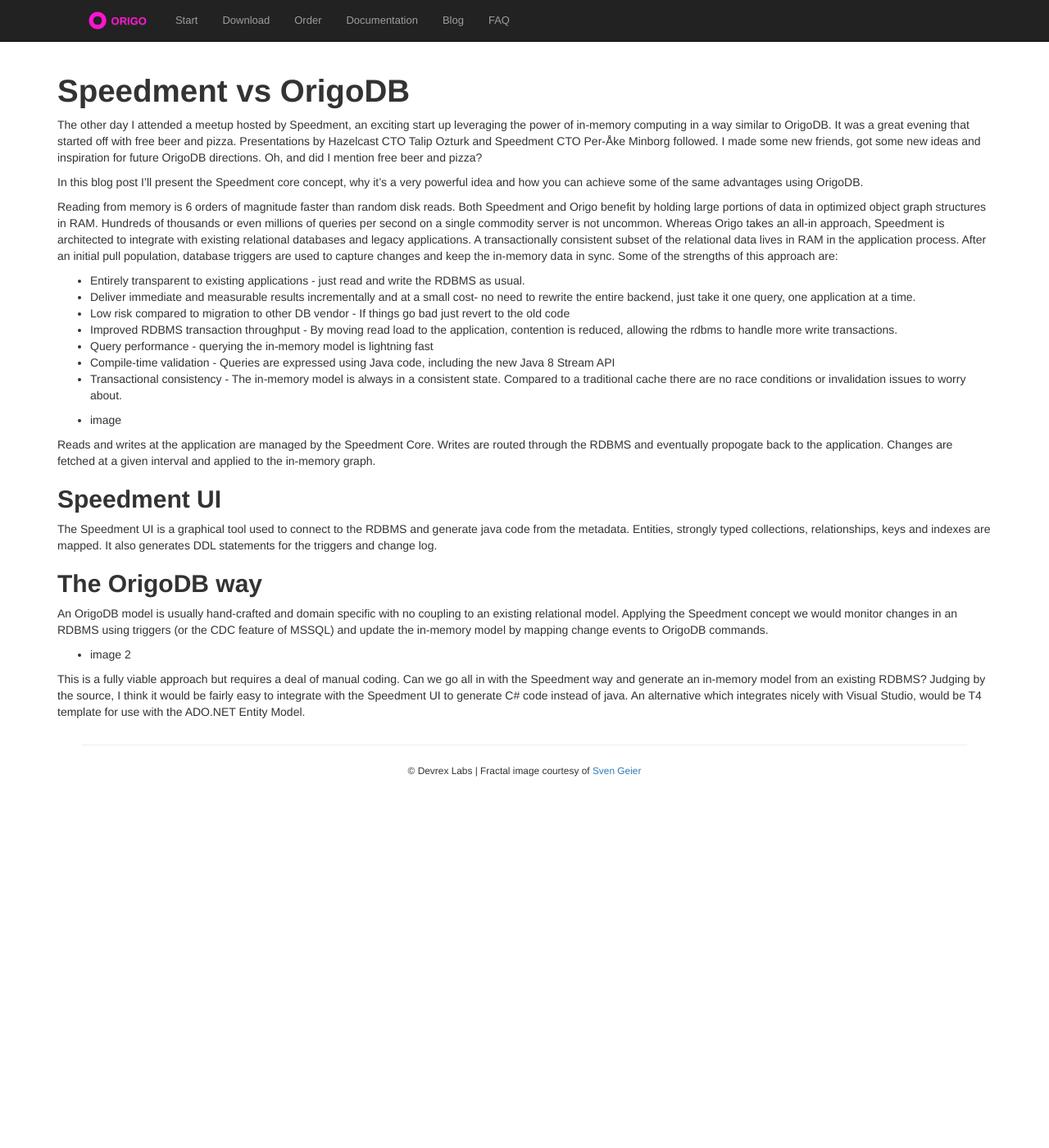
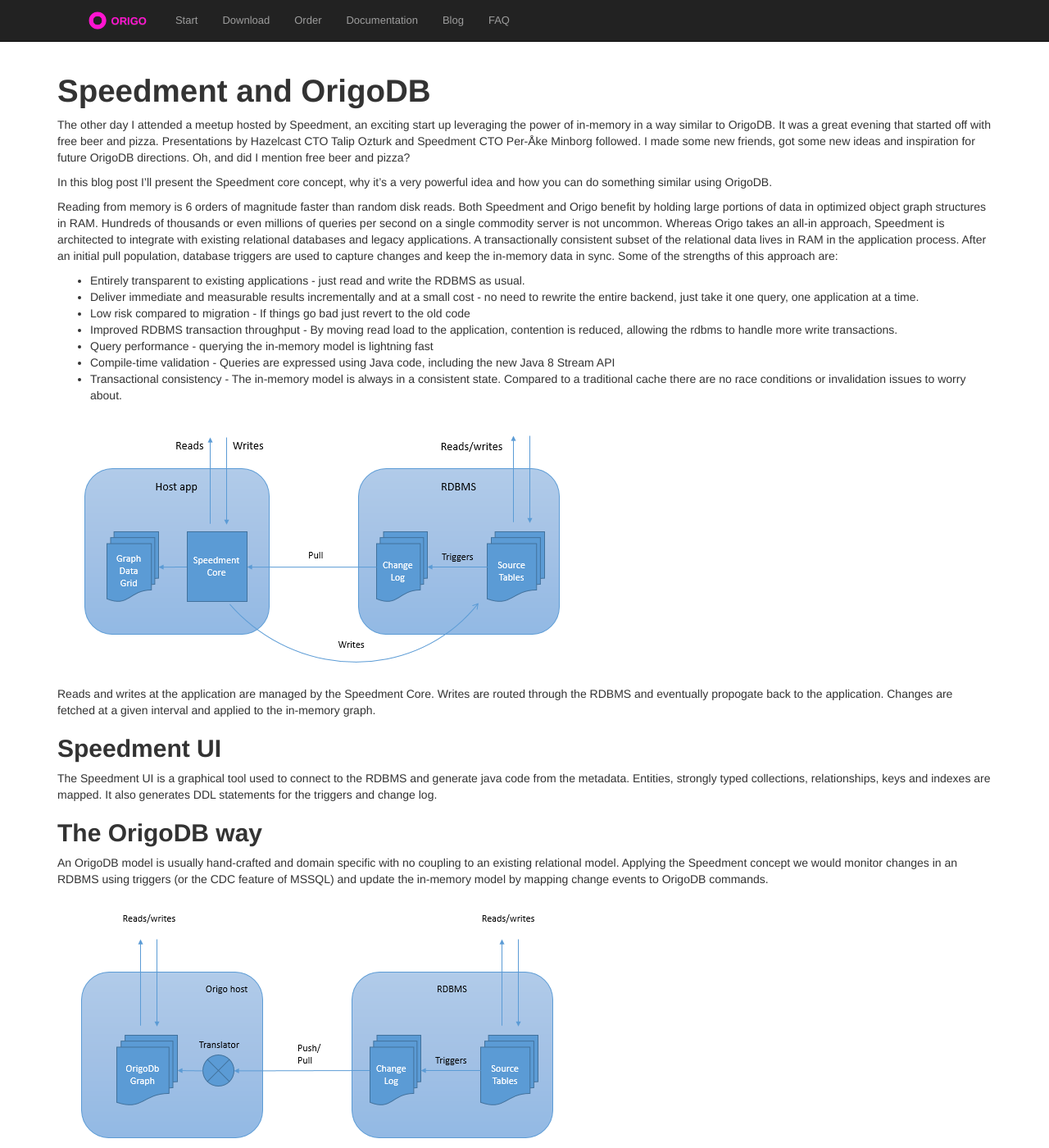
Before and after one commit to DevrexLabs/devrexlabs.github.io, a Jekyll site: the page built from _posts/2015-05-29-speedment.md, in a window 1280 px wide and 1400 px high. Shown: the whole window at 82% size. Built offline with Jekyll 4.4.1, drawn with Linux system fonts in a browser that asks for light colours; nearby versions of some CDN libraries; comment, search, counter and statistics services are not loaded; some of the changed text lies outside the part shown.

Commit message:
speedment blog post

```diff
--- a/2015-05-29-speedment.md
+++ b/_posts/2015-05-29-speedment.md
@@ -1,5 +1,5 @@
 ---
-title: Speedment vs OrigoDB
+title: Speedment and OrigoDB
 layout: layout
 comments: true
 excerpt: Speedment is an exciting new startup in the java world leveraging in-memory in a way similar to OrigoDB. This article explains the Speedment concept and how it relates to OrigoDB.
@@ -7,21 +7,21 @@
 
 # {{page.title}}
 
-The other day I attended a meetup hosted by Speedment, an exciting start up leveraging the power of in-memory computing in a way similar to OrigoDB. It was a great evening that started off with free beer and pizza. Presentations by Hazelcast CTO Talip Ozturk and Speedment CTO Per-Åke Minborg followed. I made some new friends, got some new ideas and inspiration for future OrigoDB directions. Oh, and did I mention free beer and pizza?
+The other day I attended a meetup hosted by Speedment, an exciting start up leveraging the power of in-memory in a way similar to OrigoDB. It was a great evening that started off with free beer and pizza. Presentations by Hazelcast CTO Talip Ozturk and Speedment CTO Per-Åke Minborg followed. I made some new friends, got some new ideas and inspiration for future OrigoDB directions. Oh, and did I mention free beer and pizza?
 
-In this blog post I'll present the Speedment core concept, why it's a very powerful idea and how you can achieve some of the same advantages using OrigoDB.
+In this blog post I'll present the Speedment core concept, why it's a very powerful idea and how you can do something similar using OrigoDB.
 
 Reading from memory is 6 orders of magnitude faster than random disk reads. Both Speedment and Origo benefit by holding large portions of data in optimized object graph structures in RAM. Hundreds of thousands or even millions of queries per second on a single commodity server is not uncommon. Whereas Origo takes an all-in approach, Speedment is architected to integrate with existing relational databases and legacy applications. A transactionally consistent subset of the relational data lives in RAM in the application process. After an initial pull population, database triggers are used to capture changes and keep the in-memory data in sync. Some of the strengths of this approach are:
 
 * Entirely transparent to existing applications - just read and write the RDBMS as usual.
-* Deliver immediate and measurable results incrementally and at a small cost- no need to rewrite the entire backend, just take it one query, one application at a time.
-* Low risk compared to migration to other DB vendor - If things go bad just revert to the old code
+* Deliver immediate and measurable results incrementally and at a small cost - no need to rewrite the entire backend, just take it one query, one application at a time.
+* Low risk compared to migration - If things go bad just revert to the old code
 * Improved RDBMS transaction throughput - By moving read load to the application, contention is reduced, allowing the rdbms to handle more write transactions.
 * Query performance - querying the in-memory model is lightning fast
 * Compile-time validation - Queries are expressed using Java code, including the new Java 8 Stream API
 * Transactional consistency - The in-memory model is always in a consistent state. Compared to a traditional cache there are no race conditions or invalidation issues to worry about.
 
-* image
+<img src="/images/speedment.png">
 
 
 Reads and writes at the application are managed by the Speedment Core. Writes are routed through the RDBMS and eventually propogate back to the application. Changes are fetched at a given interval and applied to the in-memory graph.
@@ -32,6 +32,6 @@
 ## The OrigoDB way
 An OrigoDB model is usually hand-crafted and domain specific with no coupling to an existing relational model. Applying the Speedment concept we would monitor changes in an RDBMS using triggers (or the CDC feature of MSSQL) and update the in-memory model by mapping change events to OrigoDB commands.
 
-* image 2
+<img src="/images/speedment-origo-way.png">
 
-This is a fully viable approach but requires a deal of manual coding. Can we go all in with the Speedment way and generate an in-memory model from an existing RDBMS? Judging by the source, I think it would be fairly easy to integrate with the Speedment UI to generate C# code instead of java. An alternative which integrates nicely with Visual Studio, would be T4 template for use with the ADO.NET Entity Model.
+This is a fully viable approach but requires a deal of manual coding. Can we go all in with the Speedment way and generate an in-memory model from an existing RDBMS? Judging by the source, I think it would be fairly easy to integrate with the Speedment UI to generate C# code instead of java. An alternative which integrates nicely with Visual Studio, would be T4 template for use with the ADO.NET Entity Data Model.
```
